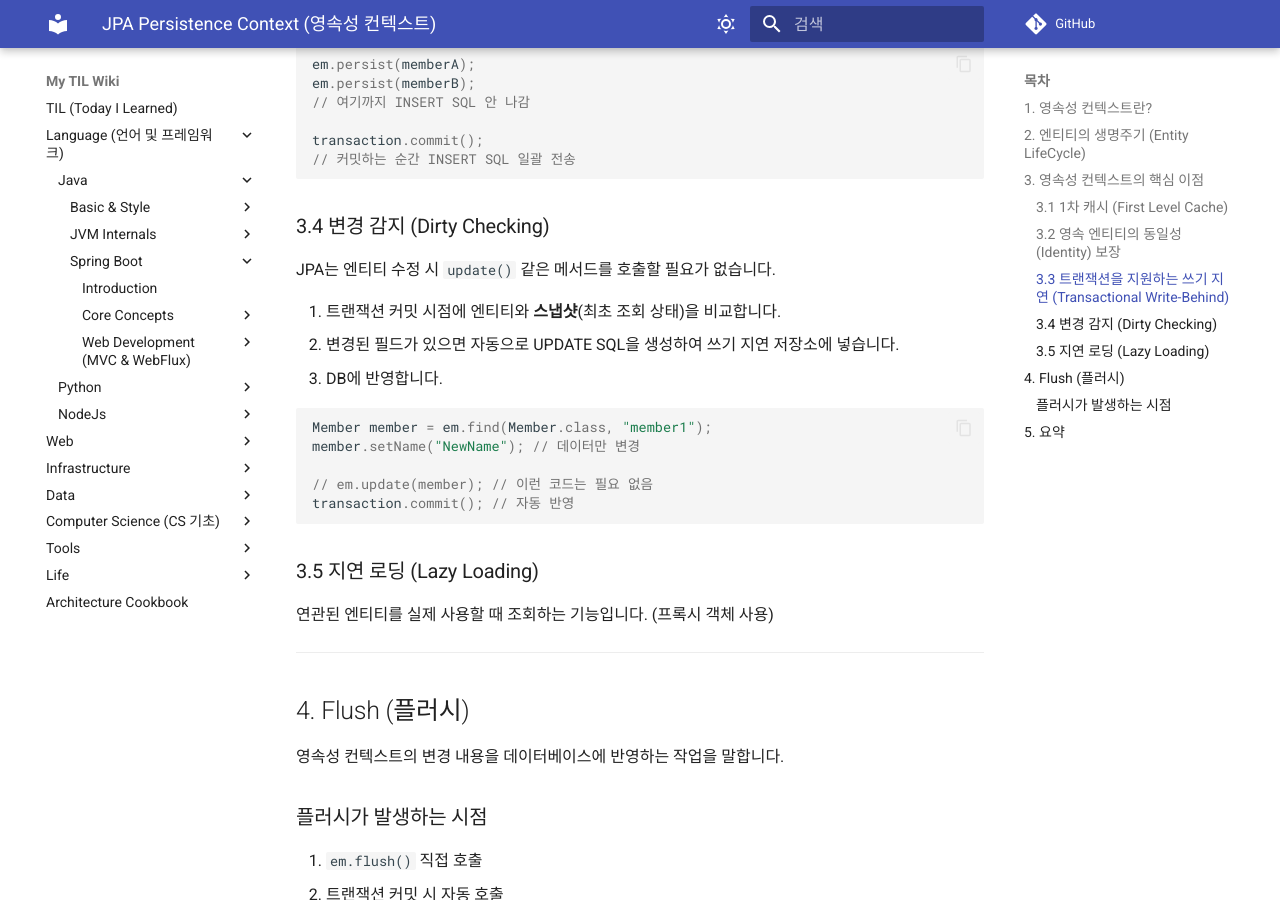
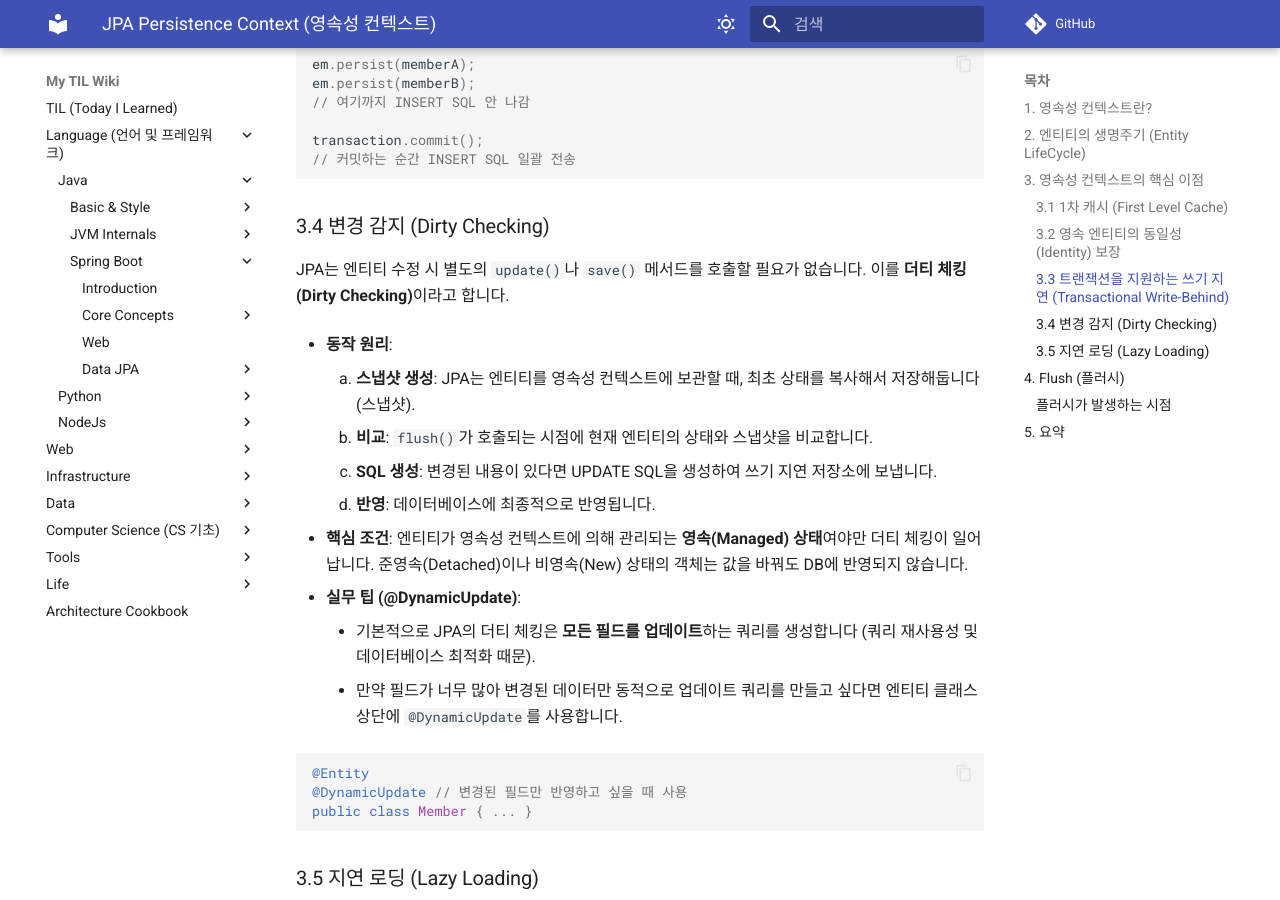
Before and after one commit to DevDooly/TIL, an MkDocs documentation site: the page built from docs/Language/Java/SpringBoot/JPA/Persistence_Context.md, in a window 1280 px wide and 900 px high, scrolled down 1419 px. Built offline with MkDocs 1.6.1 and Material for MkDocs 9.7.7, drawn with Linux system fonts in a browser that asks for light colours; comment, search, counter and statistics services are not loaded.

Commit message:
docs: 더티 체킹 상세 설명 보강 및 네비게이션 최신화

````diff
--- a/docs/Language/Java/SpringBoot/JPA/Persistence_Context.md
+++ b/docs/Language/Java/SpringBoot/JPA/Persistence_Context.md
@@ -65,18 +65,24 @@
 
 ### 3.4 변경 감지 (Dirty Checking)
 
-JPA는 엔티티 수정 시 `update()` 같은 메서드를 호출할 필요가 없습니다.
+JPA는 엔티티 수정 시 별도의 `update()`나 `save()` 메서드를 호출할 필요가 없습니다. 이를 **더티 체킹(Dirty Checking)**이라고 합니다.
 
-1.  트랜잭션 커밋 시점에 엔티티와 **스냅샷**(최초 조회 상태)을 비교합니다.
-2.  변경된 필드가 있으면 자동으로 UPDATE SQL을 생성하여 쓰기 지연 저장소에 넣습니다.
-3.  DB에 반영합니다.
+*   **동작 원리**:
+    1.  **스냅샷 생성**: JPA는 엔티티를 영속성 컨텍스트에 보관할 때, 최초 상태를 복사해서 저장해둡니다 (스냅샷).
+    2.  **비교**: `flush()`가 호출되는 시점에 현재 엔티티의 상태와 스냅샷을 비교합니다.
+    3.  **SQL 생성**: 변경된 내용이 있다면 UPDATE SQL을 생성하여 쓰기 지연 저장소에 보냅니다.
+    4.  **반영**: 데이터베이스에 최종적으로 반영됩니다.
+
+*   **핵심 조건**: 엔티티가 영속성 컨텍스트에 의해 관리되는 **영속(Managed) 상태**여야만 더티 체킹이 일어납니다. 준영속(Detached)이나 비영속(New) 상태의 객체는 값을 바꿔도 DB에 반영되지 않습니다.
+
+*   **실무 팁 (@DynamicUpdate)**:
+    - 기본적으로 JPA의 더티 체킹은 **모든 필드를 업데이트**하는 쿼리를 생성합니다 (쿼리 재사용성 및 데이터베이스 최적화 때문).
+    - 만약 필드가 너무 많아 변경된 데이터만 동적으로 업데이트 쿼리를 만들고 싶다면 엔티티 클래스 상단에 `@DynamicUpdate`를 사용합니다.
 
 ```java
-Member member = em.find(Member.class, "member1");
-member.setName("NewName"); // 데이터만 변경
-
-// em.update(member); // 이런 코드는 필요 없음
-transaction.commit(); // 자동 반영
+@Entity
+@DynamicUpdate // 변경된 필드만 반영하고 싶을 때 사용
+public class Member { ... }
 ```
 
 ### 3.5 지연 로딩 (Lazy Loading)
````
Also changed, not shown: README.md (+4 -1 lines), docs/Language/Java/SpringBoot/.pages.
